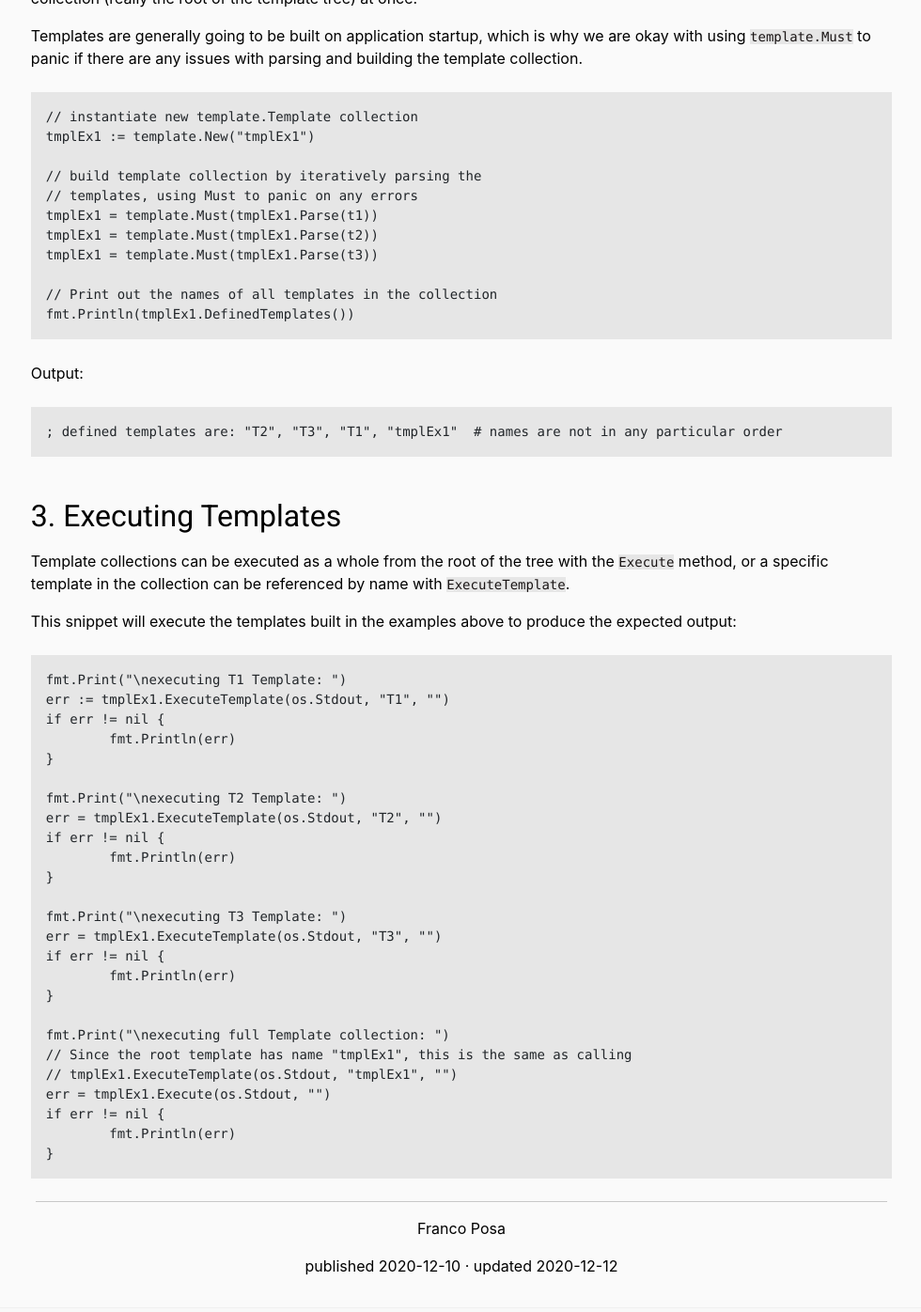
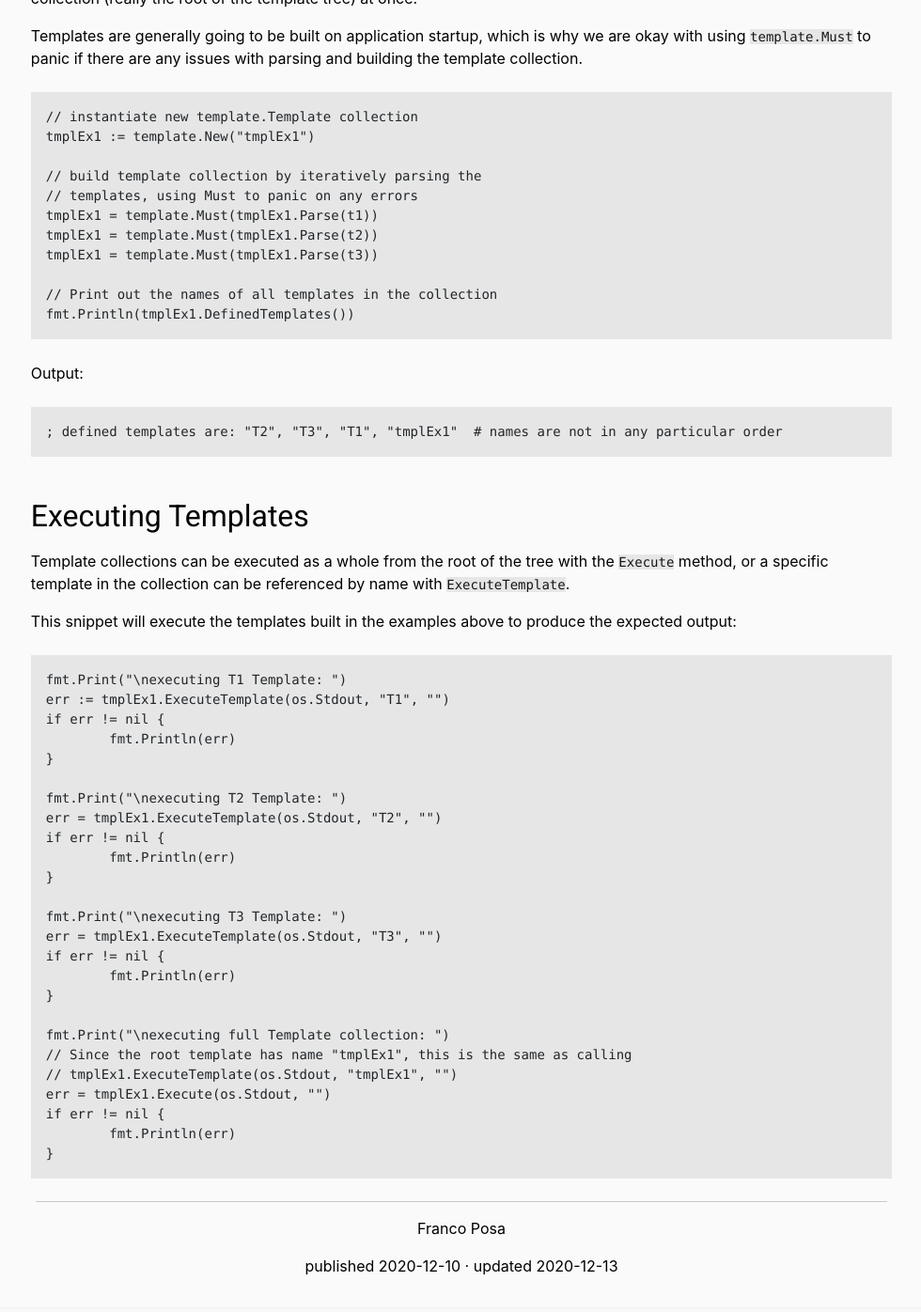
Before and after one commit to francojposa/personal-site, a Jekyll site: the page built from _resources_golang_guides/template-nesting-hierarchy.md, in a window 1280 px wide and 1400 px high, scrolled down 3207 px. Shown: the top 1396 px of the window at 94% size, without its empty margins (149-1129 px from the left). Built offline with Jekyll 4.4.1, drawn with Linux system fonts in a browser that asks for light colours; some of the changed text lies outside the part shown.

Commit message:
Text Template post Cleanup

````diff
--- a/_resources_golang_guides/template-nesting-hierarchy.md
+++ b/_resources_golang_guides/template-nesting-hierarchy.md
@@ -4,7 +4,7 @@ title: "Golang Templates Part 1: Concepts and Composition with Text Templates"
 slug: golang-templates-1
 description: "Understanding Golang's template nesting and hierarchy with basic text templates"
 published_date: 2020-12-10
-updated_date: 2020-12-12
+updated_date: 2020-12-13
 author: Franco Posa
 order_number: 1
 ---
@@ -150,7 +150,7 @@ Output:
 ; defined templates are: "T2", "T3", "T1", "tmplEx1"  # names are not in any particular order
 ```
 
-## 3. Executing Templates
+## Executing Templates
 
 Template collections can be executed as a whole from the root of the tree with the `Execute` method, or a specific template in the collection can be referenced by name with `ExecuteTemplate`.
 
````
Also changed, not shown: other parts of _resources_golang_guides/template-nesting-hierarchy.md (+2 -2 lines).
